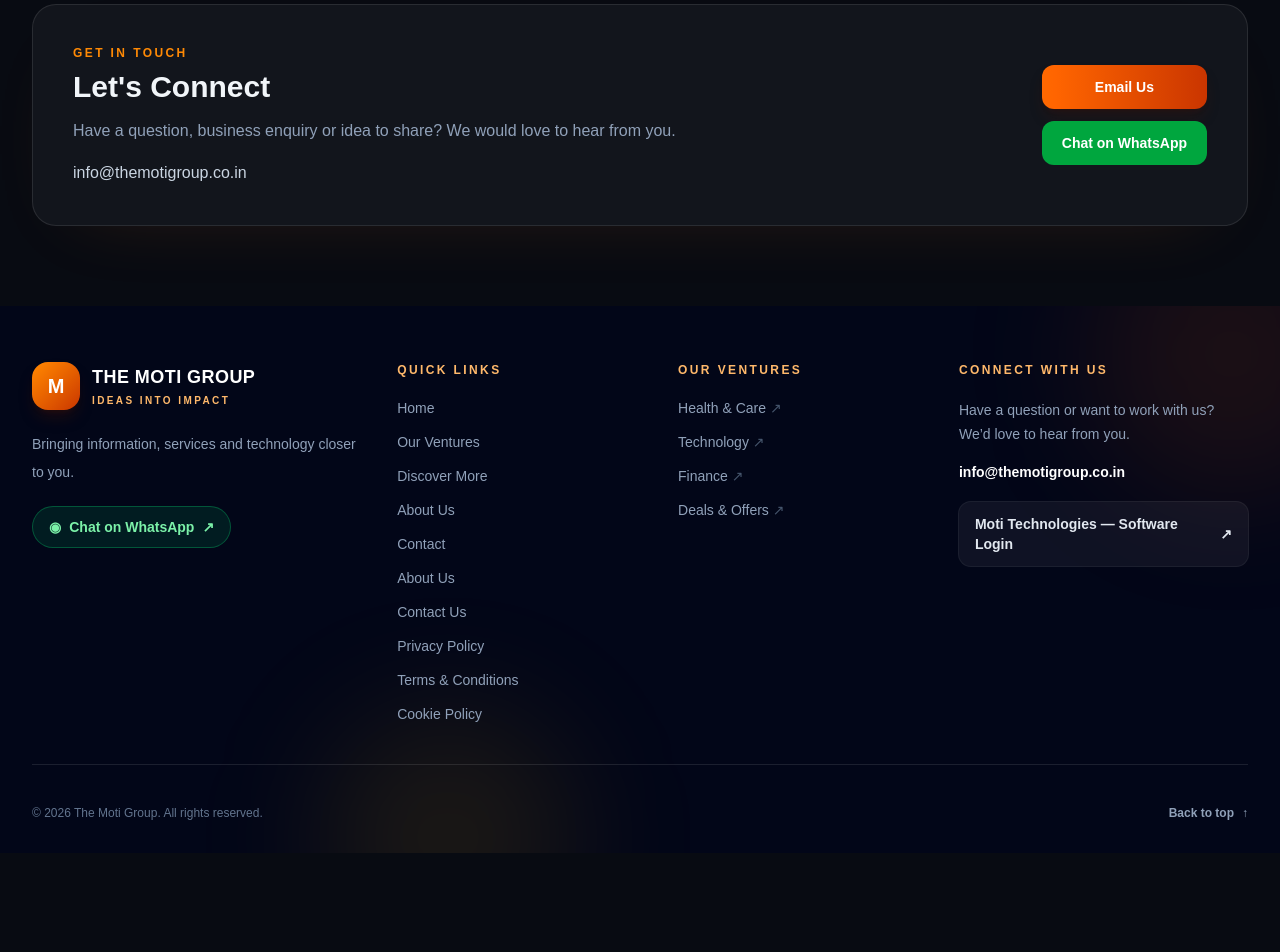
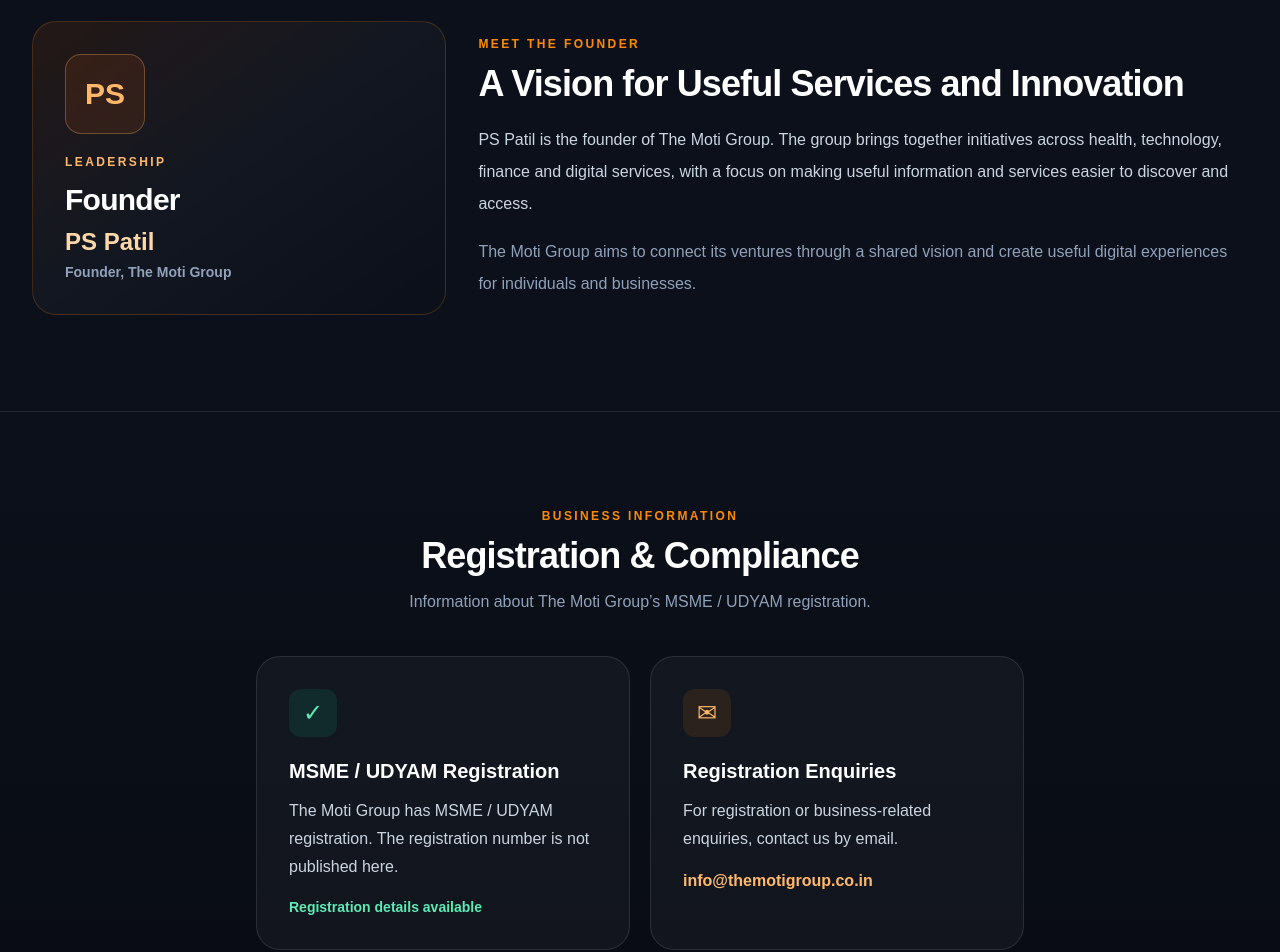
Before and after one commit to aarthak21-beep/themotigroup, a Next.js app: page / in a window 1280 px wide. Shown: the part 4100-5052 px from the top of the page. Before the commit the page ends 4953 px from the top, so only its background shows below. Built offline with nearby package versions, Linux system fonts and the light colour scheme; no server answers.

Commit message:
Add founder and MSME registration sections

```diff
--- a/app/page.tsx
+++ b/app/page.tsx
@@ -691,6 +691,49 @@
         </div>
       </section>
 
+      <section id="founder" className="scroll-mt-24 border-y border-white/10 bg-[#0b101a] py-20 sm:py-24">
+        <div className="mx-auto grid max-w-7xl gap-8 px-4 sm:px-6 lg:grid-cols-[0.7fr_1.3fr] lg:px-8">
+          <div className="flex flex-col justify-center rounded-3xl border border-orange-400/20 bg-gradient-to-br from-orange-500/10 via-white/[0.03] to-transparent p-8">
+            <div className="mb-5 flex h-20 w-20 items-center justify-center rounded-2xl border border-orange-300/30 bg-orange-500/10 text-3xl font-black text-orange-300" aria-hidden="true">PS</div>
+            <p className="text-xs font-black uppercase tracking-[0.2em] text-orange-300">{language === "mr" ? "नेतृत्व" : "LEADERSHIP"}</p>
+            <h2 className="mt-3 text-3xl font-black tracking-tight text-white">{language === "mr" ? "संस्थापक" : "Founder"}</h2>
+            <p className="mt-2 text-2xl font-extrabold text-orange-200">PS Patil</p>
+            <p className="mt-1 text-sm font-semibold text-slate-400">{language === "mr" ? "संस्थापक, The Moti Group" : "Founder, The Moti Group"}</p>
+          </div>
+          <div className="flex flex-col justify-center">
+            <div className="mb-3 text-xs font-black uppercase tracking-[0.2em] text-orange-400">{language === "mr" ? "संस्थापकांचा परिचय" : "MEET THE FOUNDER"}</div>
+            <h3 className="text-3xl font-black tracking-tight text-white sm:text-4xl">{language === "mr" ? "उपयुक्त सेवा आणि नवकल्पनांना एकत्र आणणारी दृष्टी" : "A Vision for Useful Services and Innovation"}</h3>
+            <p className="mt-5 leading-8 text-slate-300">{language === "mr" ? "PS Patil हे The Moti Group चे संस्थापक आहेत. आरोग्य, तंत्रज्ञान, वित्त आणि डिजिटल सेवांमधील उपक्रम एका ठिकाणी जोडून लोकांना उपयुक्त माहिती आणि सेवा सहज उपलब्ध करून देणे, हा या समूहाच्या प्रवासाचा केंद्रबिंदू आहे." : "PS Patil is the founder of The Moti Group. The group brings together initiatives across health, technology, finance and digital services, with a focus on making useful information and services easier to discover and access."}</p>
+            <p className="mt-4 leading-8 text-slate-400">{language === "mr" ? "The Moti Group चा उद्देश विविध उपक्रमांना एका समान दृष्टीने जोडणे आणि व्यक्ती व व्यवसायांसाठी उपयुक्त डिजिटल अनुभव तयार करणे हा आहे." : "The Moti Group aims to connect its ventures through a shared vision and create useful digital experiences for individuals and businesses."}</p>
+          </div>
+        </div>
+      </section>
+
+      <section id="registrations" className="scroll-mt-24 border-b border-white/10 bg-gradient-to-b from-[#0b101a] to-[#080b12] py-20 sm:py-24">
+        <div className="mx-auto max-w-7xl px-4 sm:px-6 lg:px-8">
+          <div className="mx-auto mb-10 max-w-2xl text-center">
+            <div className="mb-3 text-xs font-black uppercase tracking-[0.2em] text-orange-400">{language === "mr" ? "व्यवसायाची माहिती" : "BUSINESS INFORMATION"}</div>
+            <h2 className="text-3xl font-black tracking-tight text-white sm:text-4xl">{language === "mr" ? "नोंदणी आणि अनुपालन" : "Registration & Compliance"}</h2>
+            <p className="mt-3 leading-7 text-slate-400">{language === "mr" ? "The Moti Group च्या MSME / UDYAM नोंदणीबाबत माहिती." : "Information about The Moti Group’s MSME / UDYAM registration."}</p>
+          </div>
+          <div className="mx-auto grid max-w-3xl gap-5 md:grid-cols-2">
+            <article className="rounded-3xl border border-white/10 bg-white/[0.04] p-6 sm:p-8">
+              <div className="flex h-12 w-12 items-center justify-center rounded-xl bg-emerald-400/10 text-2xl text-emerald-300" aria-hidden="true">✓</div>
+              <h3 className="mt-5 text-xl font-extrabold text-white">{language === "mr" ? "MSME / UDYAM नोंदणी" : "MSME / UDYAM Registration"}</h3>
+              <p className="mt-3 leading-7 text-slate-300">{language === "mr" ? "The Moti Group कडे MSME / UDYAM नोंदणी आहे. नोंदणी क्रमांक येथे प्रकाशित केलेला नाही." : "The Moti Group has MSME / UDYAM registration. The registration number is not published here."}</p>
+              <p className="mt-4 text-sm font-semibold text-emerald-300">{language === "mr" ? "नोंदणीची माहिती उपलब्ध" : "Registration details available"}</p>
+            </article>
+            <article className="rounded-3xl border border-white/10 bg-white/[0.04] p-6 sm:p-8">
+              <div className="flex h-12 w-12 items-center justify-center rounded-xl bg-orange-400/10 text-2xl text-orange-300" aria-hidden="true">✉</div>
+              <h3 className="mt-5 text-xl font-extrabold text-white">{language === "mr" ? "नोंदणीविषयक चौकशी" : "Registration Enquiries"}</h3>
+              <p className="mt-3 leading-7 text-slate-300">{language === "mr" ? "नोंदणी किंवा व्यवसायासंबंधी चौकशीसाठी आमच्याशी ईमेलद्वारे संपर्क साधा." : "For registration or business-related enquiries, contact us by email."}</p>
+              <a href="mailto:info@themotigroup.co.in" className="mt-4 inline-flex break-all font-bold text-orange-300 transition hover:text-orange-200">info@themotigroup.co.in</a>
+            </article>
+          </div>
+          <p className="mx-auto mt-6 max-w-3xl text-center text-xs leading-6 text-slate-500">{language === "mr" ? "टीप: अधिकृत पडताळणीसाठी नोंदणी प्रमाणपत्र आणि तपशील संबंधित अधिकृत स्रोतावर तपासावेत." : "Note: For official verification, consult the registration certificate and the relevant official source."}</p>
+        </div>
+      </section>
+
       <section id="contact" className="scroll-mt-24 mx-auto max-w-7xl px-4 py-20 sm:px-6 lg:px-8">
         <div className="rounded-3xl border border-white/10 bg-white/[0.045] p-7 shadow-[0_25px_80px_-45px_rgba(249,115,22,0.18)] sm:p-10">
           <div className="grid gap-8 md:grid-cols-[1fr_auto] md:items-center">
```
